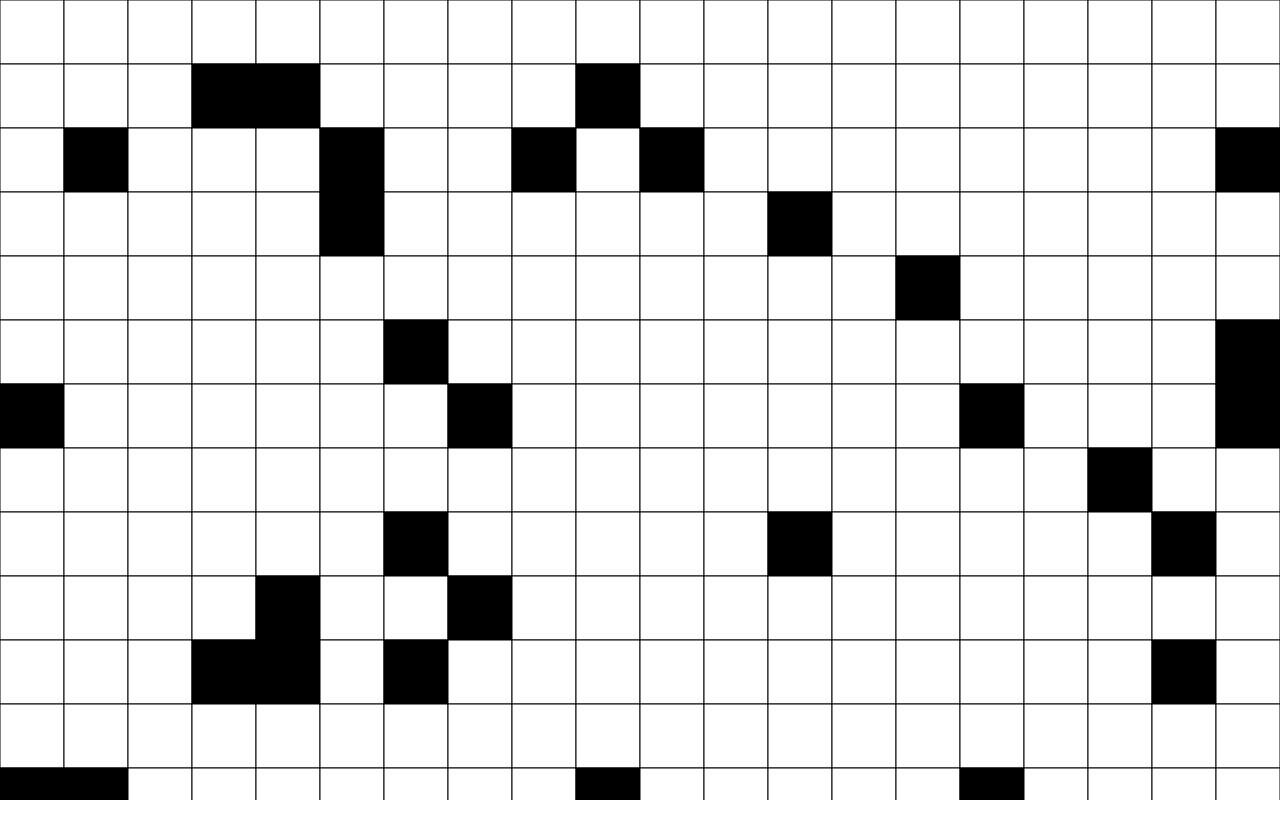
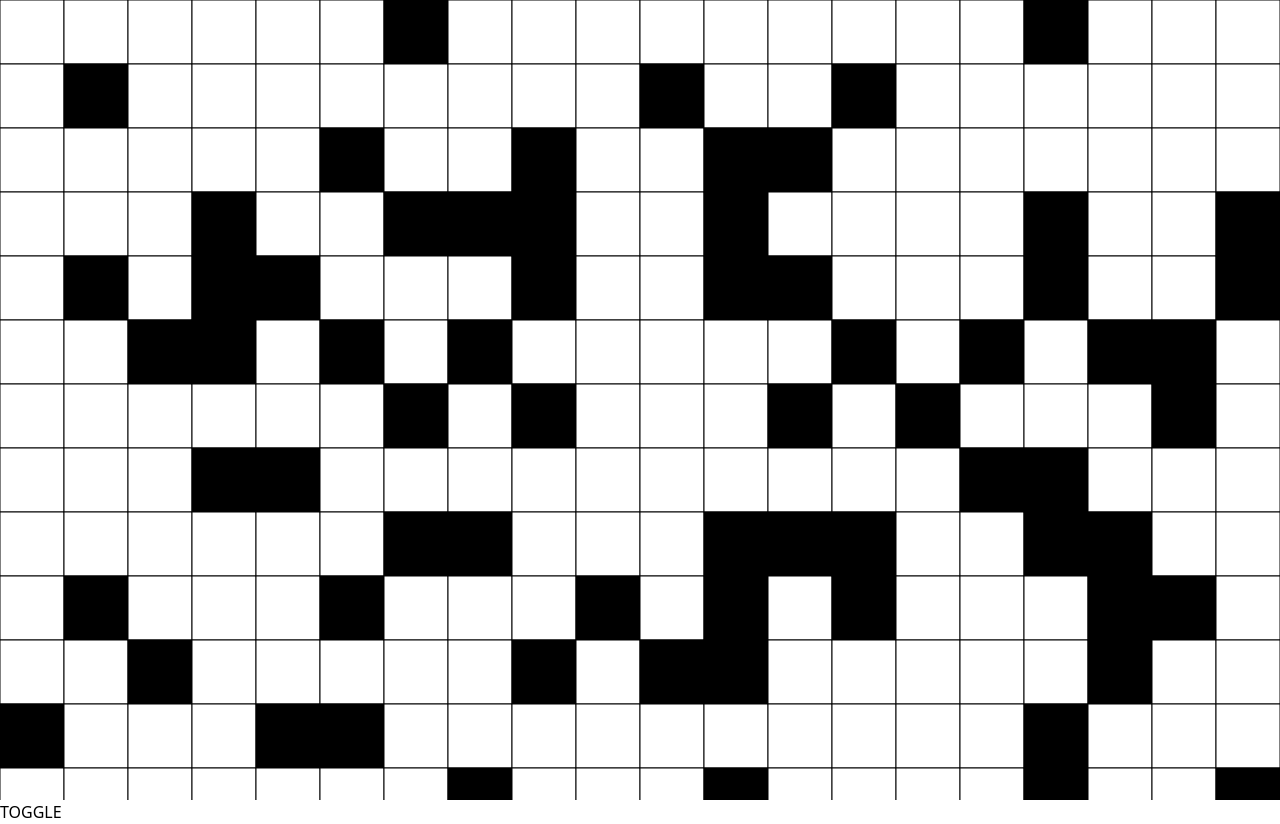
Before and after one commit to aboutBlank-dev/game-of-life-react, a React (Vite) app: page / in a window 1280 px wide. Before the commit the page ends 800 px from the top, so only its background shows below. Built offline with nearby package versions, Linux system fonts and the light colour scheme.

Commit message:
working simulation for game of life

```diff
--- a/src/Game.tsx
+++ b/src/Game.tsx
@@ -1,7 +1,9 @@
-import { useState } from "react";
+import { useCallback, useEffect, useMemo, useRef, useState } from "react";
 import Canvas from "./components/GridCanvas";
 
 type Props = {};
+
+let timeoutHandler: number | null = null;
 
 export type GridCell = {
   x: number;
@@ -9,7 +11,38 @@ export type GridCell = {
   alive: boolean;
 };
 
-function generateInitialGrid(gridSize: number) {
+function calculateLiveNeighbors(gridCells: GridCell[][], x: number, y: number) {
+  let liveNeighbors = 0;
+  const dirs = [
+    [-1, -1],
+    [-1, 0],
+    [-1, 1],
+    [0, 1],
+    [1, 1],
+    [1, 0],
+    [1, -1],
+    [0, -1],
+  ];
+  for (let i = 0; i < dirs.length; i++) {
+    const dir = dirs[i];
+    let y1 = y + dir[0];
+    let x1 = x + dir[1];
+
+    if (
+      x1 >= 0 &&
+      y1 >= 0 &&
+      x1 < gridCells.length &&
+      y1 < gridCells.length &&
+      gridCells[y1][x1].alive
+    ) {
+      liveNeighbors++;
+    }
+  }
+
+  return liveNeighbors;
+}
+
+function generateEmptyGrid(gridSize: number) {
   const newGrid: GridCell[][] = [];
   for (let i = 0; i < gridSize; i++) {
     newGrid[i] = [];
@@ -17,21 +50,72 @@ function generateInitialGrid(gridSize: number) {
       newGrid[i][j] = {
         x: i,
         y: j,
-        alive: Math.random() > 0.9,
+        alive: false,
       };
     }
   }
   return newGrid;
 }
 
+function generateInitialGrid(gridSize: number) {
+  const newGrid: GridCell[][] = generateEmptyGrid(gridSize);
+  for (let y = 0; y < newGrid.length; y++) {
+    for (let x = 0; x < newGrid[y].length; x++) {
+      if (Math.random() < 0.5) {
+        newGrid[y][x].alive = Math.random() < 0.5;
+      }
+    }
+  }
+  return newGrid;
+}
+
 function Game({}: Props) {
+  const [isRunning, setIsRunning] = useState(false);
+  const [simulationDelay, setSimulationDelay] = useState(100);
   const [gridCells, setGridCells] = useState<GridCell[][]>(
     generateInitialGrid(20)
   );
 
+  const runSimulation = () => {
+    if (!isRunning) {
+      return;
+    }
+
+    const newGrid = generateEmptyGrid(gridCells.length);
+    for (let y = 0; y < gridCells.length; y++) {
+      for (let x = 0; x < gridCells[y].length; x++) {
+        const cell = gridCells[y][x];
+        const liveNeighbors = calculateLiveNeighbors(gridCells, x, y);
+
+        if (cell.alive && (liveNeighbors === 2 || liveNeighbors === 3)) {
+          newGrid[y][x].alive = true;
+        } else if (!cell.alive && liveNeighbors === 3) {
+          newGrid[y][x].alive = true;
+        }
+      }
+    }
+    setGridCells(newGrid);
+  };
+
+  useEffect(() => {
+    if (!isRunning) return;
+
+    const interval = setInterval(runSimulation, simulationDelay);
+    return () => {
+      clearInterval(interval);
+    };
+  });
+
   return (
     <div className='w-full h-screen'>
       <Canvas gridCells={gridCells} />
+      <button
+        onClick={() => {
+          setIsRunning(!isRunning);
+        }}
+      >
+        TOGGLE
+      </button>
     </div>
   );
 }
```
